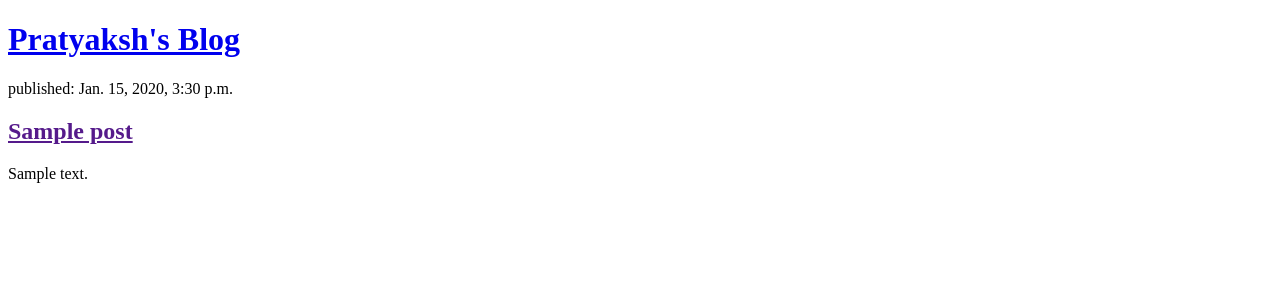
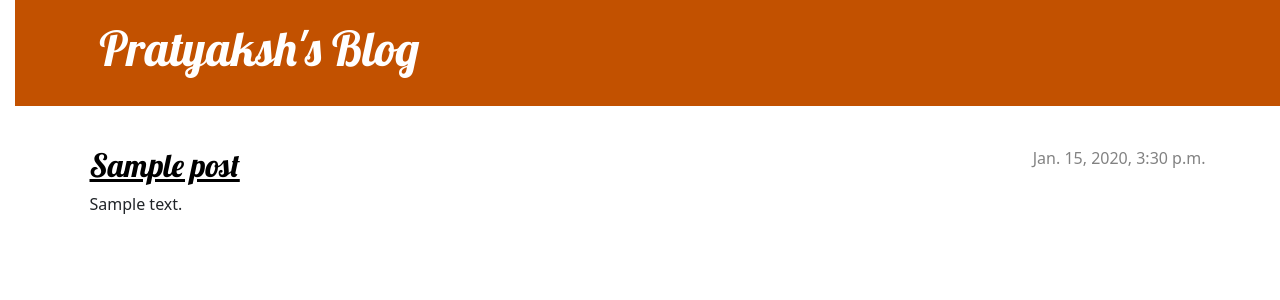
Before and after one commit to pratss10/my-first-blog, a Django app: page / in a window 1280 px wide. Shown: the top 300 px of the page. Run offline with Django 3.2, Linux system fonts and the light colour scheme; tables that the repository leaves empty hold one stand-in row (values such as "Sample post").

Commit message:
Added a view to read detailed articles

```diff
--- /dev/null
+++ b/blog/static/css/blog.css
@@ -0,0 +1,77 @@
+h1 a, h2 a {
+    color: #C25100;
+    font-family: 'Lobster';
+}
+body {
+    padding-left: 15px;
+}
+.page-header {
+    background-color: #C25100;
+    margin-top: 0;
+    margin-bottom: 40px;
+    padding: 20px 20px 20px 40px;
+}
+
+.page-header h1,
+.page-header h1 a,
+.page-header h1 a:visited,
+.page-header h1 a:active {
+    color: #ffffff;
+    font-size: 36pt;
+    text-decoration: none;
+}
+
+h1,
+h2,
+h3,
+h4 {
+    font-family: 'Lobster', cursive;
+}
+
+.date {
+    color: #828282;
+}
+
+.save {
+    float: right;
+}
+
+.post-form textarea,
+.post-form input {
+    width: 100%;
+}
+
+.top-menu,
+.top-menu:hover,
+.top-menu:visited {
+    color: #ffffff;
+    float: right;
+    font-size: 26pt;
+    margin-right: 20px;
+}
+
+.post {
+    margin-bottom: 70px;
+}
+
+.post h2 a,
+.post h2 a:visited {
+    color: #000000;
+}
+
+.post > .date,
+.post > .actions {
+    float: right;
+}
+
+.btn-secondary,
+.btn-secondary:visited {
+    color: #C25100;
+    background: none;
+    border-color: #C25100;
+}
+
+.btn-secondary:hover {
+    color: #FFFFFF;
+    background-color: #C25100;
+}
--- /dev/null
+++ b/blog/templates/blog/base.html
@@ -0,0 +1,25 @@
+{% load static %}
+<!DOCTYPE html>
+<html>
+    <head>
+        <title>Pratyaksh ka Blog</title>
+        <link rel="stylesheet" href="https://cdn.jsdelivr.net/npm/bootstrap@5.1.3/dist/css/bootstrap.min.css" integrity="sha384-1BmE4kWBq78iYhFldvKuhfTAU6auU8tT94WrHftjDbrCEXSU1oBoqyl2QvZ6jIW3" crossorigin="anonymous">
+        <link href='//fonts.googleapis.com/css?family=Lobster&subset=latin,latin-ext' rel='stylesheet' type='text/css'>
+        <link rel="stylesheet" href="{% static 'css/blog.css' %}">
+    </head>
+    <body>
+        <header class="page-header">
+          <div class="container">
+              <h1><a href="/">Pratyaksh's Blog</a></h1>
+          </div>
+        </header>
+        <main class="container">
+            <div class="row">
+                <div class="col">
+                {% block content %}
+                {% endblock %}
+                </div>
+            </div>
+        </main>
+    </body>
+</html>
--- a/blog/templates/blog/post_list.html
+++ b/blog/templates/blog/post_list.html
@@ -1,20 +1,38 @@
+{% extends 'blog/base.html' %}
+{% load static %}
+
 <!DOCTYPE html>
 <html>
+
 <head>
+    <link href="//fonts.googleapis.com/css?family=Lobster&subset=latin,latin-ext" rel="stylesheet" type="text/css">
+    <link rel="stylesheet" href="https://cdn.jsdelivr.net/npm/bootstrap@5.1.3/dist/css/bootstrap.min.css"
+        integrity="sha384-1BmE4kWBq78iYhFldvKuhfTAU6auU8tT94WrHftjDbrCEXSU1oBoqyl2QvZ6jIW3" crossorigin="anonymous">
+    <link rel="stylesheet" href="{% static 'css/blog.css' %}">
     <title>Pratyaksh's blog</title>
 </head>
+
 <body>
-        <header>
+    <header class="page-header">
+        <div class="container">
             <h1><a href="/">Pratyaksh's Blog</a></h1>
+        </div>
     </header>
 
+
+
+    {% block content %}
     {% for post in posts %}
-    <article>
-        <time>published: {{ post.published_date }}</time>
-        <h2><a href="">{{ post.title }}</a></h2>
+    <article class="post">
+        <time class="date">
+            {{ post.published_date }}
+        </time>
+        <h2><a href="{% url 'post_detail' pk=post.pk %}">{{ post.title }}</a></h2>
         <p>{{ post.text|linebreaksbr }}</p>
     </article>
     {% endfor %}
+    {% endblock %}
 
 </body>
+
 </html>
--- a/blog/urls.py
+++ b/blog/urls.py
@@ -1,5 +1,7 @@
 from django.urls import path
 from . import views
+
 urlpatterns = [
-    path('', views.post_list,name ='post_list'),
+    path('', views.post_list, name='post_list'),
+    path('post/<int:pk>/', views.post_detail, name='post_detail'),
 ]
--- a/blog/views.py
+++ b/blog/views.py
@@ -1,7 +1,12 @@
 from django.shortcuts import render
+from django.shortcuts import render, get_object_or_404
 from django.utils import timezone
 from .models import Post
 
 def post_list(request):
     posts = Post.objects.filter(published_date__lte=timezone.now()).order_by('published_date')
     return render(request, 'blog/post_list.html', {'posts': posts})
+
+def post_detail(request, pk):
+    post = get_object_or_404(Post, pk=pk)
+    return render(request, 'blog/post_detail.html', {'post': post})
```
Also changed, not shown: blog/static/blog.css (added, +77 -0 lines), blog/templates/blog/post_detail.html (added, +13 -0 lines). Lines whose indentation alone changed are shown as unchanged.
